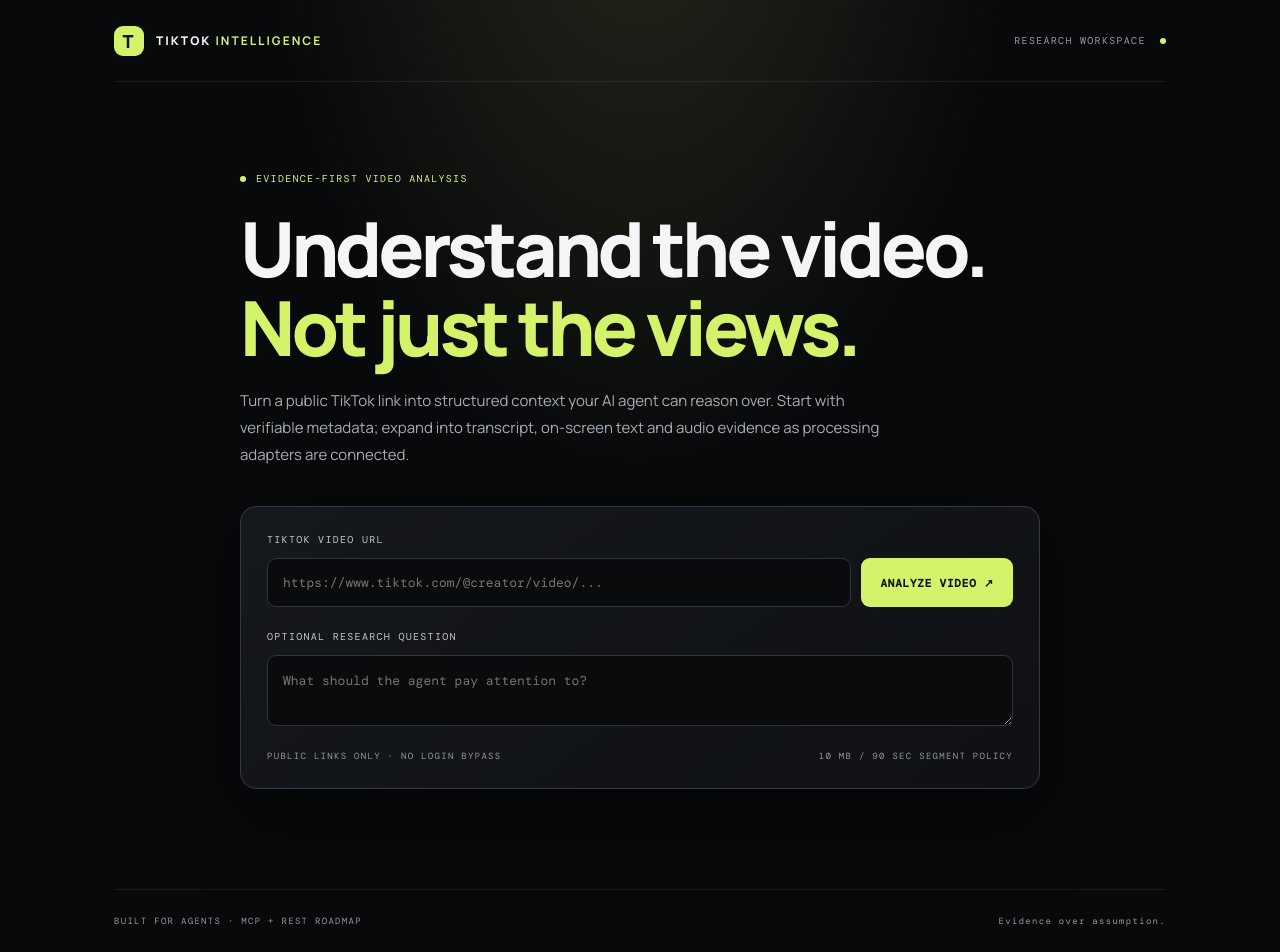
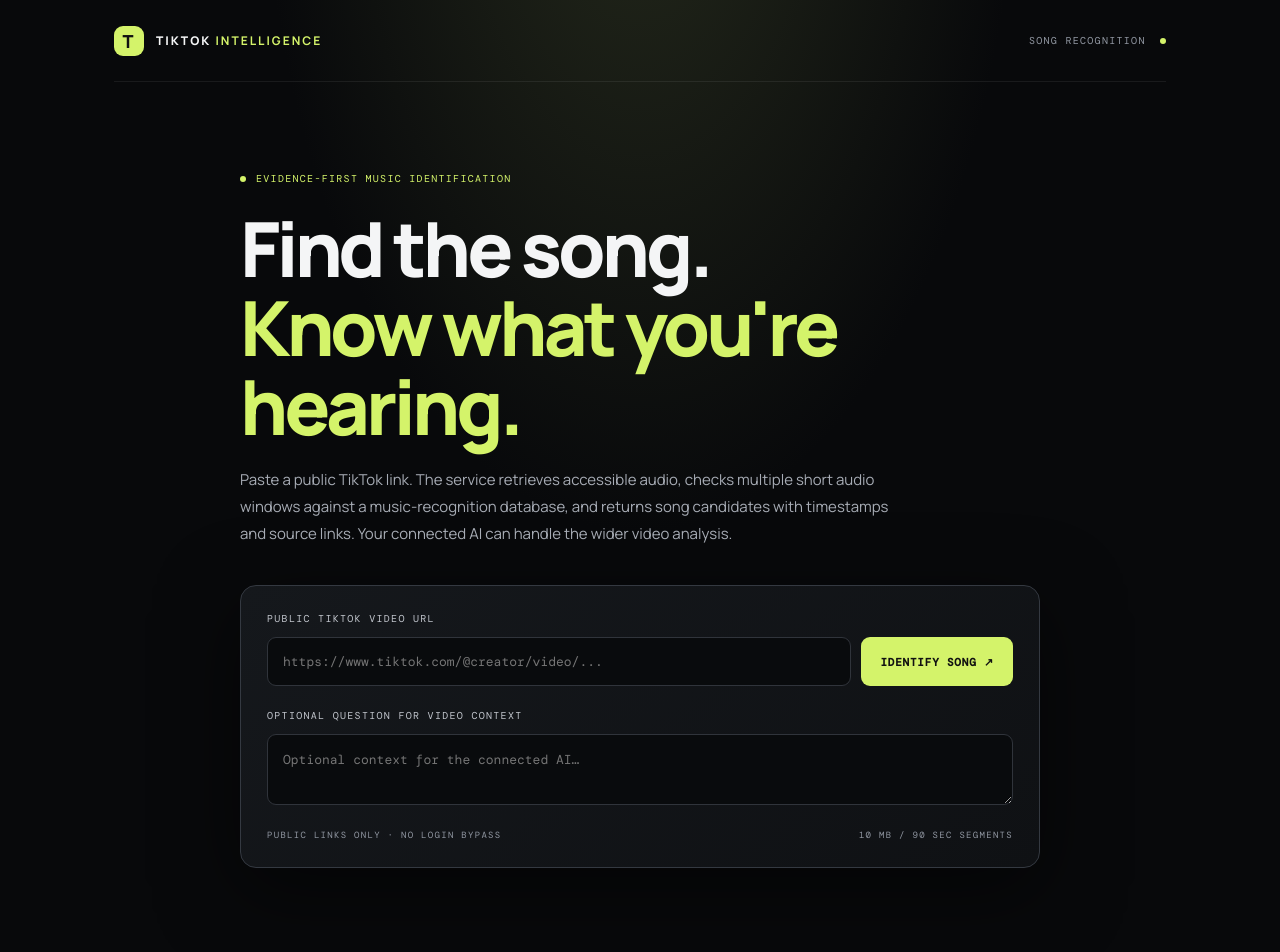
Before and after one commit to yzigzag26-lab/TikTok-skill, a Next.js app: page / in a window 1280 px wide. Shown: the top 952 px of the page. Built offline with nearby package versions, Linux system fonts and the light colour scheme.

Commit message:
Refocus interface on TikTok song identification

```diff
--- a/src/app/page.tsx
+++ b/src/app/page.tsx
@@ -1,17 +1,88 @@
 "use client";
 import { useState } from "react";
-type Report = { status:string; sourceUrl:string; fetchedAt:string; metadata?:{title?:string;authorName?:string;authorUrl?:string;thumbnailUrl?:string;embedHtml?:string;provider?:string}; analysis?:string; limitations:string[]; nextSteps:string[] };
+
+type SongMatch = { title?:string|null; artist?:string|null; album?:string|null; release_date?:string|null; song_link?:string|null; matched_at_seconds?:number; provider?:string };
+type SongResult = { status:string; matches:SongMatch[]; message?:string; samples_checked?:number };
+type Job = { id:string; status:string; result?:{ song_recognition?:SongResult; next_cursor?:string|null; status?:string; segment?:{start_seconds:number;end_seconds:number} }; error?:string };
+type Report = { status:string; sourceUrl:string; fetchedAt:string; metadata?:{title?:string;authorName?:string;authorUrl?:string;thumbnailUrl?:string}; analysis?:string; limitations:string[]; nextSteps:string[] };
+
 export default function Home(){
- const [url,setUrl]=useState(""); const [notes,setNotes]=useState(""); const [busy,setBusy]=useState(false); const [error,setError]=useState(""); const [report,setReport]=useState<Report|null>(null);
- async function submit(e:React.FormEvent){e.preventDefault();setBusy(true);setError("");setReport(null);try{const res=await fetch("/api/analyze",{method:"POST",headers:{"Content-Type":"application/json"},body:JSON.stringify({url,notes})});const data=await res.json();if(!res.ok)throw new Error(data.error||"Analysis failed");setReport(data);}catch(err){setError(err instanceof Error?err.message:"Something went wrong");}finally{setBusy(false)}}
- return <main className="shell"><nav className="nav"><div className="brand"><span className="brand-mark">T</span><span>TIKTOK <b>INTELLIGENCE</b></span></div><span className="nav-tag">RESEARCH WORKSPACE <i/></span></nav>
- <section className="hero"><div className="eyebrow"><span/> EVIDENCE-FIRST VIDEO ANALYSIS</div><h1>Understand the video.<br/><em>Not just the views.</em></h1><p className="intro">Turn a public TikTok link into structured context your AI agent can reason over. Start with verifiable metadata; expand into transcript, on-screen text and audio evidence as processing adapters are connected.</p>
- <form className="analyze-card" onSubmit={submit}><label htmlFor="tiktok-url">TIKTOK VIDEO URL</label><div className="url-row"><input id="tiktok-url" type="url" placeholder="https://www.tiktok.com/@creator/video/..." value={url} onChange={e=>setUrl(e.target.value)} required/><button disabled={busy}>{busy?"ANALYZING…":"ANALYZE VIDEO ↗"}</button></div><label htmlFor="notes" className="notes-label">OPTIONAL RESEARCH QUESTION</label><textarea id="notes" rows={2} placeholder="What should the agent pay attention to?" value={notes} onChange={e=>setNotes(e.target.value)}/><div className="card-foot"><span>PUBLIC LINKS ONLY · NO LOGIN BYPASS</span><span>10 MB / 90 SEC SEGMENT POLICY</span></div></form>
+ const [url,setUrl]=useState("");
+ const [notes,setNotes]=useState("");
+ const [busy,setBusy]=useState(false);
+ const [error,setError]=useState("");
+ const [report,setReport]=useState<Report|null>(null);
+ const [songStatus,setSongStatus]=useState("idle");
+ const [songResult,setSongResult]=useState<SongResult|null>(null);
+ const [nextCursor,setNextCursor]=useState<string|null>(null);
+
+ async function runSongJob(payload:{url?:string;cursor?:string}){
+   setSongStatus("queued");setSongResult(null);setNextCursor(null);setError("");
+   try{
+     const started=await fetch("/api/song-jobs",{method:"POST",headers:{"Content-Type":"application/json"},body:JSON.stringify(payload)});
+     const startData=await started.json();
+     if(!started.ok)throw new Error(startData.error||"Could not start song identification.");
+     setSongStatus("processing");
+     for(let i=0;i<150;i++){
+       await new Promise(resolve=>setTimeout(resolve,2000));
+       const response=await fetch("/api/song-jobs?jobId="+encodeURIComponent(startData.job_id),{cache:"no-store"});
+       const job:Job=await response.json();
+       if(!response.ok)throw new Error(job.error||"Could not retrieve song-identification status.");
+       if(job.status==="failed")throw new Error(job.error||"Song identification failed.");
+       if(job.status==="complete"&&job.result){
+         setSongResult(job.result.song_recognition||null);
+         setNextCursor(job.result.next_cursor||null);
+         setSongStatus("complete");
+         return;
+       }
+     }
+     throw new Error("Song identification is taking longer than expected. You can retry without losing the TikTok link.");
+   }catch(e){
+     setSongStatus("failed");
+     setError(e instanceof Error?e.message:"Song identification failed.");
+   }
+ }
+
+ async function submit(e:React.FormEvent){
+   e.preventDefault();setBusy(true);setError("");setReport(null);setSongResult(null);setNextCursor(null);setSongStatus("idle");
+   try{
+     const res=await fetch("/api/analyze",{method:"POST",headers:{"Content-Type":"application/json"},body:JSON.stringify({url,notes})});
+     const data=await res.json();
+     if(!res.ok)throw new Error(data.error||"TikTok link lookup failed.");
+     setReport(data);
+     await runSongJob({url});
+   }catch(err){setError(err instanceof Error?err.message:"Something went wrong");}
+   finally{setBusy(false);}
+ }
+
+ return <main className="shell">
+ <nav className="nav"><div className="brand"><span className="brand-mark">T</span><span>TIKTOK <b>INTELLIGENCE</b></span></div><span className="nav-tag">SONG RECOGNITION <i/></span></nav>
+ <section className="hero">
+ <div className="eyebrow"><span/> EVIDENCE-FIRST MUSIC IDENTIFICATION</div>
+ <h1>Find the song.<br/><em>Know what you're hearing.</em></h1>
+ <p className="intro">Paste a public TikTok link. The service retrieves accessible audio, checks multiple short audio windows against a music-recognition database, and returns song candidates with timestamps and source links. Your connected AI can handle the wider video analysis.</p>
+ <form className="analyze-card" onSubmit={submit}>
+ <label htmlFor="tiktok-url">PUBLIC TIKTOK VIDEO URL</label>
+ <div className="url-row"><input id="tiktok-url" type="url" placeholder="https://www.tiktok.com/@creator/video/..." value={url} onChange={e=>setUrl(e.target.value)} required/><button disabled={busy}>{busy?"WORKING…":"IDENTIFY SONG ↗"}</button></div>
+ <label htmlFor="notes" className="notes-label">OPTIONAL QUESTION FOR VIDEO CONTEXT</label>
+ <textarea id="notes" rows={2} placeholder="Optional context for the connected AI…" value={notes} onChange={e=>setNotes(e.target.value)}/>
+ <div className="card-foot"><span>PUBLIC LINKS ONLY · NO LOGIN BYPASS</span><span>10 MB / 90 SEC SEGMENTS</span></div>
+ </form>
  {error&&<div className="error">{error}</div>}
- {report&&<section className="report"><div className="report-head"><div><div className="eyebrow">ANALYSIS RESULT</div><h2>Evidence report</h2></div><span className="status">{report.status}</span></div>
+ {report&&<section className="report">
+ <div className="report-head"><div><div className="eyebrow">SOURCE CHECK</div><h2>Video metadata</h2></div><span className="status">{report.status}</span></div>
  {report.metadata&&<div className="metadata">{report.metadata.thumbnailUrl&&<img src={report.metadata.thumbnailUrl} alt="TikTok video thumbnail"/>}<div><h3>{report.metadata.title||"TikTok video"}</h3><p>Creator: {report.metadata.authorName||"Not provided"}</p>{report.metadata.authorUrl&&<a href={report.metadata.authorUrl} target="_blank" rel="noreferrer">View creator profile ↗</a>}</div></div>}
+ <article className="analysis"><h3>Song recognition</h3>
+ {songStatus==="queued"||songStatus==="processing"?<p>Retrieving accessible audio and checking song fingerprints…</p>:null}
+ {songStatus==="failed"?<p>Recognition could not be completed. {error}</p>:null}
+ {songStatus==="complete"&&songResult?.matches?.length? <div className="song-list">{songResult.matches.map((m,i)=><div className="song-match" key={i}><strong>{m.title||"Unknown title"}</strong><p>{m.artist||"Unknown artist"}{m.album?" · "+m.album:""}</p><small>Matched around {Math.floor((m.matched_at_seconds||0)/60)}:{String(Math.floor((m.matched_at_seconds||0)%60)).padStart(2,"0")} · {m.provider||"Music recognition"}</small>{m.song_link&&<p><a href={m.song_link} target="_blank" rel="noreferrer">Open song match ↗</a></p>}</div>)}</div>:null}
+ {songStatus==="complete"&&!songResult?.matches?.length?<p>{songResult?.message||"No song match was returned for the sampled audio."}</p>:null}
+ {songStatus==="complete"&&songResult&&<p className="match-note">{songResult.message} Samples checked: {songResult.samples_checked??0}.</p>}
+ {nextCursor&&<button className="continue" type="button" onClick={()=>runSongJob({cursor:nextCursor})} disabled={songStatus==="processing"}>CHECK NEXT 90-SECOND SEGMENT ↗</button>}
+ </article>
  {report.analysis&&<article className="analysis"><h3>Professional context</h3><p>{report.analysis}</p></article>}
- <div className="report-grid"><article><h3>What was verified</h3><ul><li>Source URL passed TikTok host validation</li><li>Public oEmbed metadata was requested</li><li>AI context (if shown) is based only on returned metadata and your notes</li></ul></article><article><h3>Current limitations</h3><ul>{report.limitations.map((x,i)=><li key={i}>{x}</li>)}</ul></article></div>
- <div className="report-actions"><button className="secondary" onClick={()=>navigator.clipboard.writeText(JSON.stringify(report,null,2))}>COPY JSON REPORT</button><span>Fetched {new Date(report.fetchedAt).toLocaleString()}</span></div></section>}
- </section><footer><span>BUILT FOR AGENTS · MCP + REST ROADMAP</span><span>Evidence over assumption.</span></footer></main>
+ <div className="report-grid"><article><h3>Recognition limits</h3><ul><li>A match is a provider result, not a guarantee of identity.</li><li>Short, noisy, remixed or sped-up audio may not match.</li><li>Later segments are checked only when you request continuation.</li></ul></article><article><h3>Source limitations</h3><ul>{report.limitations.map((x,i)=><li key={i}>{x}</li>)}</ul></article></div>
+ <div className="report-actions"><button className="secondary" onClick={()=>navigator.clipboard.writeText(JSON.stringify({report,songResult},null,2))}>COPY JSON REPORT</button><span>Fetched {new Date(report.fetchedAt).toLocaleString()}</span></div>
+ </section>}
+ </section><footer><span>BUILT FOR AGENTS · SONG RECOGNITION API</span><span>Evidence over assumption.</span></footer></main>
 }
```
